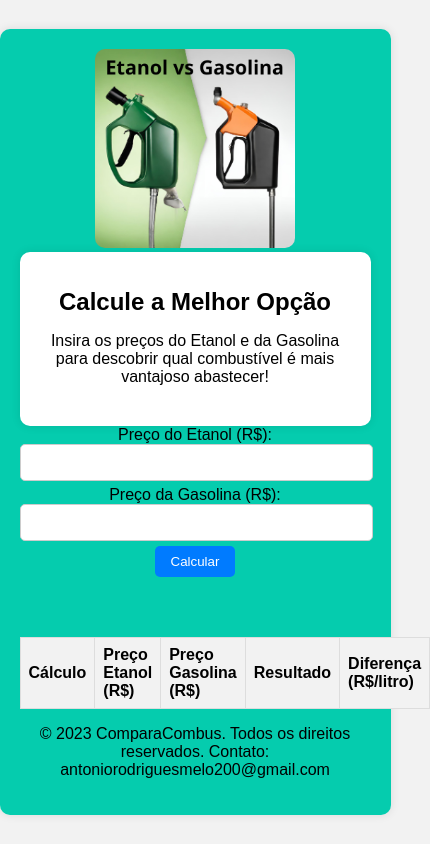
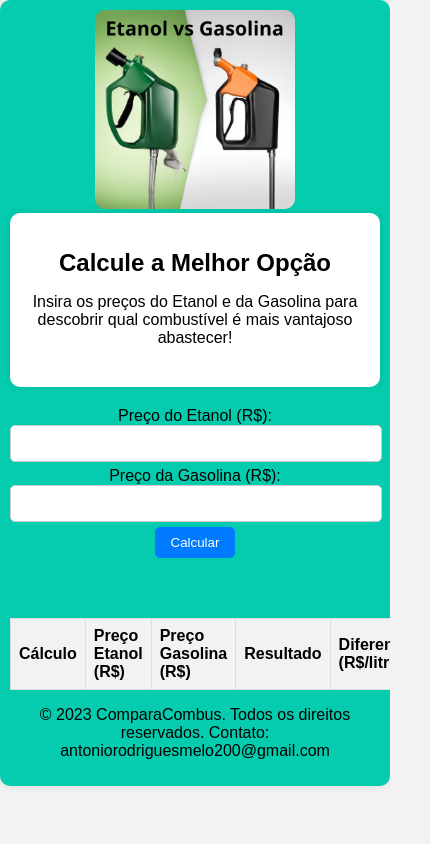
Before and after one commit to antoniomelo1/EtanolxGasolina, a plain HTML site: page index.html in a window 390 px wide. Shown: the whole page, 430 px wide, since content can reach past the window. Drawn offline with Linux system fonts and the light colour scheme.

Commit message:
Responsividade

```diff
--- a/style.css
+++ b/style.css
@@ -4,12 +4,7 @@ body {
   font-family: Arial, sans-serif;
   margin: 0;
   padding: 0;
-  display: flex;
-  justify-content: center;
-  align-items: center;
-  height: 100vh;
   background-color: #f2f2f2;
-  overflow-x: hidden;
 }
 
 .container {
@@ -18,8 +13,9 @@ body {
   border-radius: 10px;
   box-shadow: 0 0 10px rgba(0, 0, 0, 0.1);
   text-align: center;
-  max-width: 400px; /* Added max-width */
+  max-width: 100%; /* Adjusted to 100% */
   margin: 0 auto; /* Center align */
+  overflow-x: hidden; /* Prevent horizontal scrolling on small screens */
 }
 
 input[type="number"] {
@@ -59,8 +55,7 @@ button:hover {
   box-shadow: 0 0 10px rgba(0, 0, 0, 0.1);
   padding: 20px;
   text-align: center;
-  max-width: 400px; /* Added max-width */
-  margin: 0 auto; /* Center align */
+  margin-bottom: 20px; /* Added margin-bottom */
 }
 
 .card header {
@@ -86,7 +81,6 @@ button:hover {
   width: 100%;
   border-collapse: collapse;
   margin-top: 20px;
-  overflow-x: auto;
 }
 
 #historicoTable th,
@@ -116,7 +110,7 @@ button:hover {
 
 @media screen and (max-width: 600px) {
   .container {
-    max-width: 90%; /* Adjusted max-width for smaller screens */
+    padding: 10px; /* Adjusted padding */
   }
 
   input[type="number"] {
@@ -127,4 +121,8 @@ button:hover {
   button {
     padding: 8px 16px;
   }
+
+  #historicoTable {
+    overflow-x: auto; /* Add horizontal scroll for smaller screens */
+  }
 }
```
